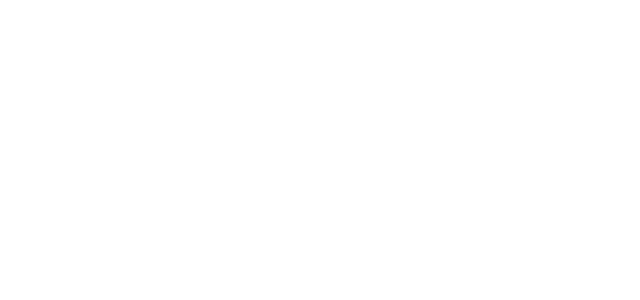
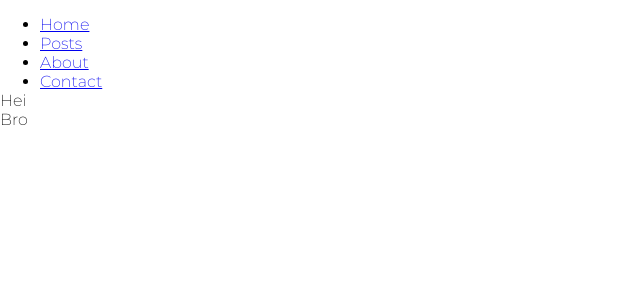
Before and after one commit to davemarong/frontendgutten, a React (Create React App) app: page /home in a window 1280 px wide. Shown: the top 300 px of the page, without its empty margins (0-640 px from the left). Built offline with nearby package versions, Linux system fonts and the light colour scheme.

Commit message:
CREATE -- Nav and route

```diff
--- a/src/App.js
+++ b/src/App.js
@@ -1,6 +1,28 @@
 import React, { useState } from "react";
 import { BrowserRouter, Redirect, Route, Switch } from "react-router-dom";
+import Header from "./components/Header/Header";
+import Nav from "./components/Header/Nav";
+import Card_Container from "./components/main/Card_Container";
+import TopPage from "./components/main/TopPage";
 import "./scss/app.scss";
 export default function App() {
-  return <div></div>;
+  return (
+    <div>
+      <BrowserRouter>
+        <Header />
+        <Switch>
+          <Route path="/home">
+            <TopPage />
+            <Card_Container />
+          </Route>
+          <Route path="/posts"></Route>
+          <Route path="/about"></Route>
+          <Route path="/contact"></Route>
+          <Route path="/">
+            <Redirect to="/home" />
+          </Route>
+        </Switch>
+      </BrowserRouter>
+    </div>
+  );
 }
--- /dev/null
+++ b/src/components/Header/Header.js
@@ -0,0 +1,10 @@
+import React from "react";
+import Nav from "./Nav";
+
+export default function Header() {
+  return (
+    <div>
+      <Nav />
+    </div>
+  );
+}
--- /dev/null
+++ b/src/components/Header/Nav.js
@@ -0,0 +1,23 @@
+import React from "react";
+import { BrowserRouter, Link, Redirect, Route, Switch } from "react-router-dom";
+
+export default function Nav() {
+  return (
+    <div>
+      <ul>
+        <li>
+          <Link to="/home">Home</Link>
+        </li>
+        <li>
+          <Link to="/posts">Posts</Link>
+        </li>
+        <li>
+          <Link to="/about">About</Link>
+        </li>
+        <li>
+          <Link to="/contact">Contact</Link>
+        </li>
+      </ul>
+    </div>
+  );
+}
--- /dev/null
+++ b/src/components/main/Card.js
@@ -0,0 +1,5 @@
+import React from "react";
+
+export default function Card() {
+  return <div></div>;
+}
--- /dev/null
+++ b/src/components/main/Card_Container.js
@@ -0,0 +1,5 @@
+import React from "react";
+
+export default function Card_Container() {
+  return <div>Bro</div>;
+}
--- /dev/null
+++ b/src/components/main/Post.js
@@ -0,0 +1,5 @@
+import React from "react";
+
+export default function Post() {
+  return <div></div>;
+}
--- /dev/null
+++ b/src/components/main/TopPage.js
@@ -0,0 +1,5 @@
+import React from "react";
+
+export default function TopPage() {
+  return <div>Hei</div>;
+}
```
Also changed, not shown: src/components/Header/Logo.js (added), src/components/js.js (added).
